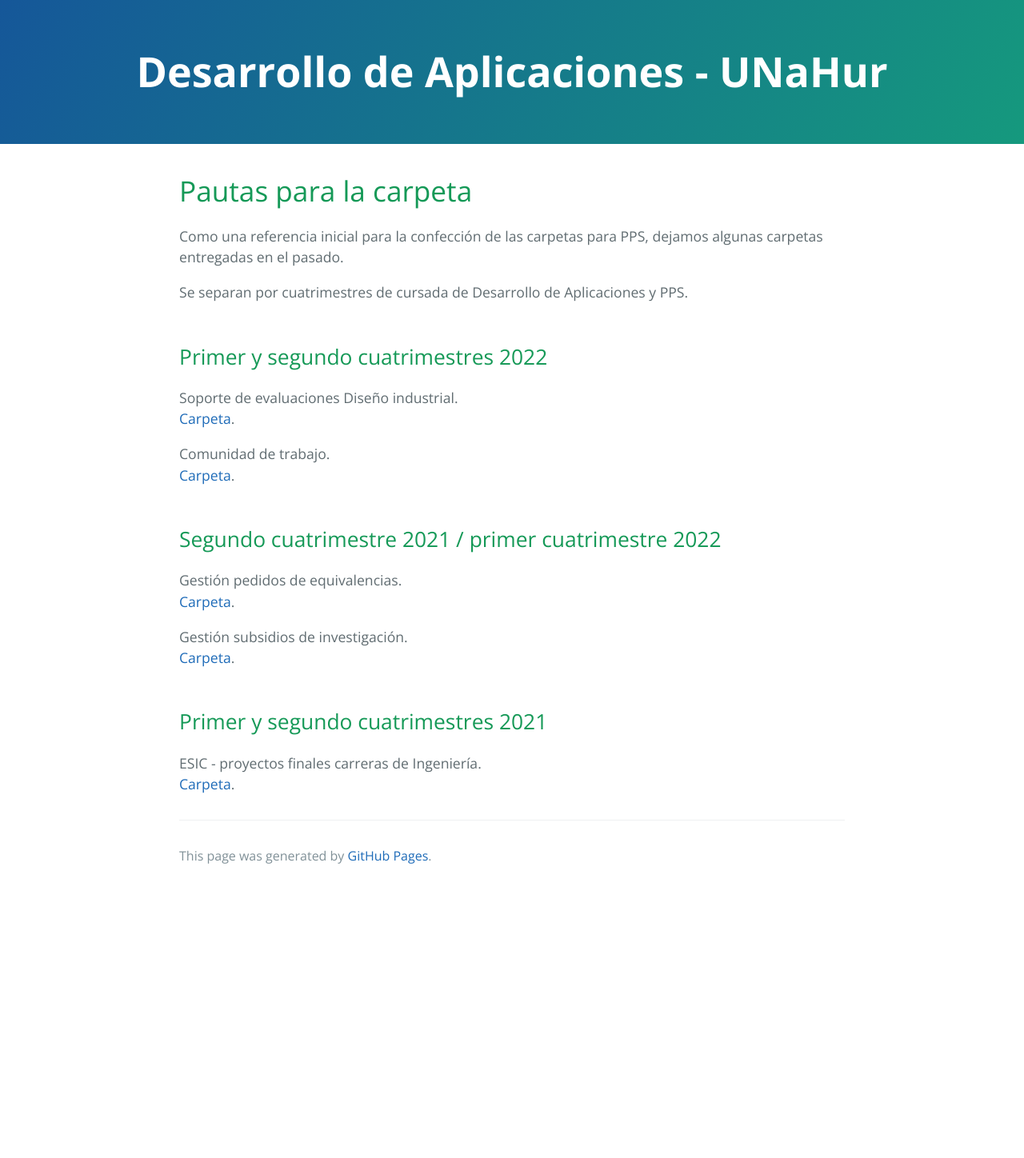
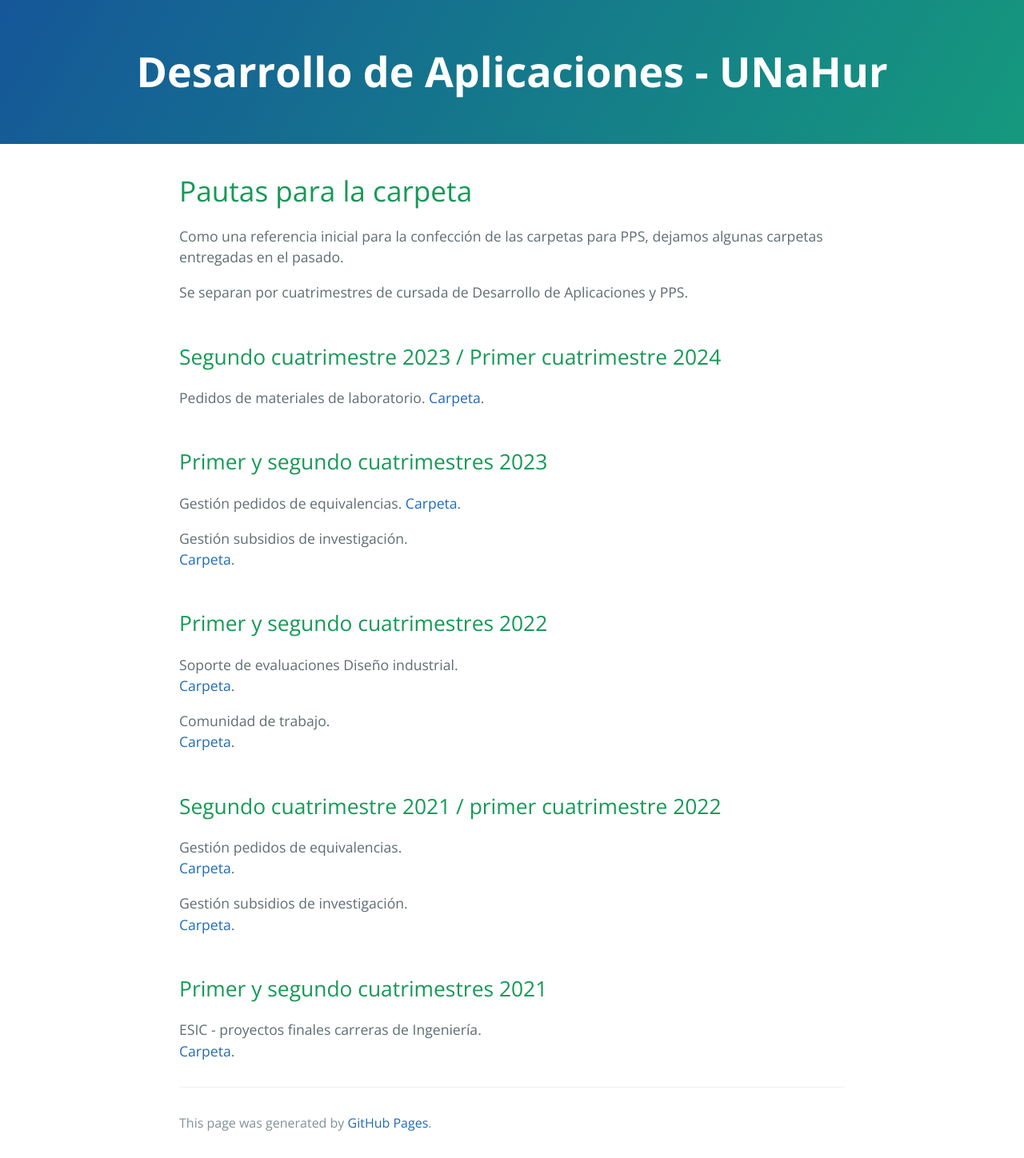
Before and after one commit to unahur-desapp/unahur-desapp-site, a Jekyll site: the page built from pautas-para-la-carpeta.md, in a window 1280 px wide. Shown: the whole page at 80% size. Built offline with Jekyll 4.4.1, drawn with Linux system fonts in a browser that asks for light colours; our own code applies the rules of GitHub Pages for plain Markdown files; before the commit the page ends 1114 px from its top, so only the background shows below that.

Commit message:
- agregadas tres carpetas, linkeqdas desde la pagina de este cuatri desapp.

```diff
--- a/pautas-para-la-carpeta.md
+++ b/pautas-para-la-carpeta.md
@@ -7,6 +7,22 @@ layout: default
 Como una referencia inicial para la confección de las carpetas para PPS, dejamos algunas carpetas entregadas en el pasado.
 
 Se separan por cuatrimestres de cursada de Desarrollo de Aplicaciones y PPS.
+
+
+## Segundo cuatrimestre 2023 / Primer cuatrimestre 2024
+
+Pedidos de materiales de laboratorio.
+[Carpeta](./adjuntos/pedidos-de-materiales-2024s1.pdf){:target="_blank"}.
+
+
+## Primer y segundo cuatrimestres 2023
+
+Gestión pedidos de equivalencias.
+[Carpeta](./adjuntos/equivalencias-2023s2.pdf){:target="_blank"}.
+
+Gestión subsidios de investigación.
+[Carpeta](./adjuntos/gastos-de-subsidios-2023s2.pdf){:target="_blank"}.
+
 
 ## Primer y segundo cuatrimestres 2022
 
```
Also changed, not shown: cuatrimestres/2024s2-desapp.md (+3 -0 lines), index.md (+1 -1 lines), 3 other files.
